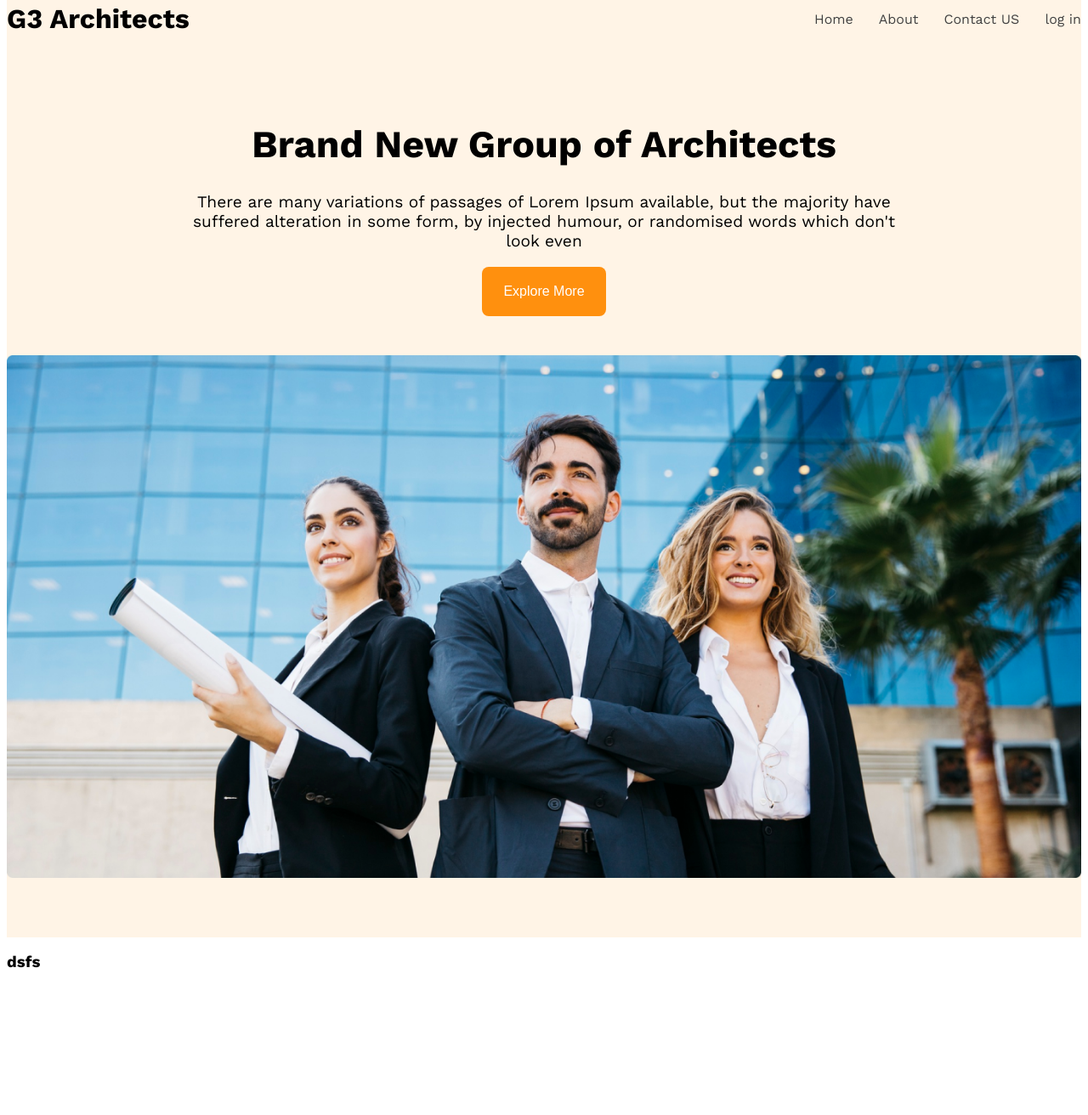
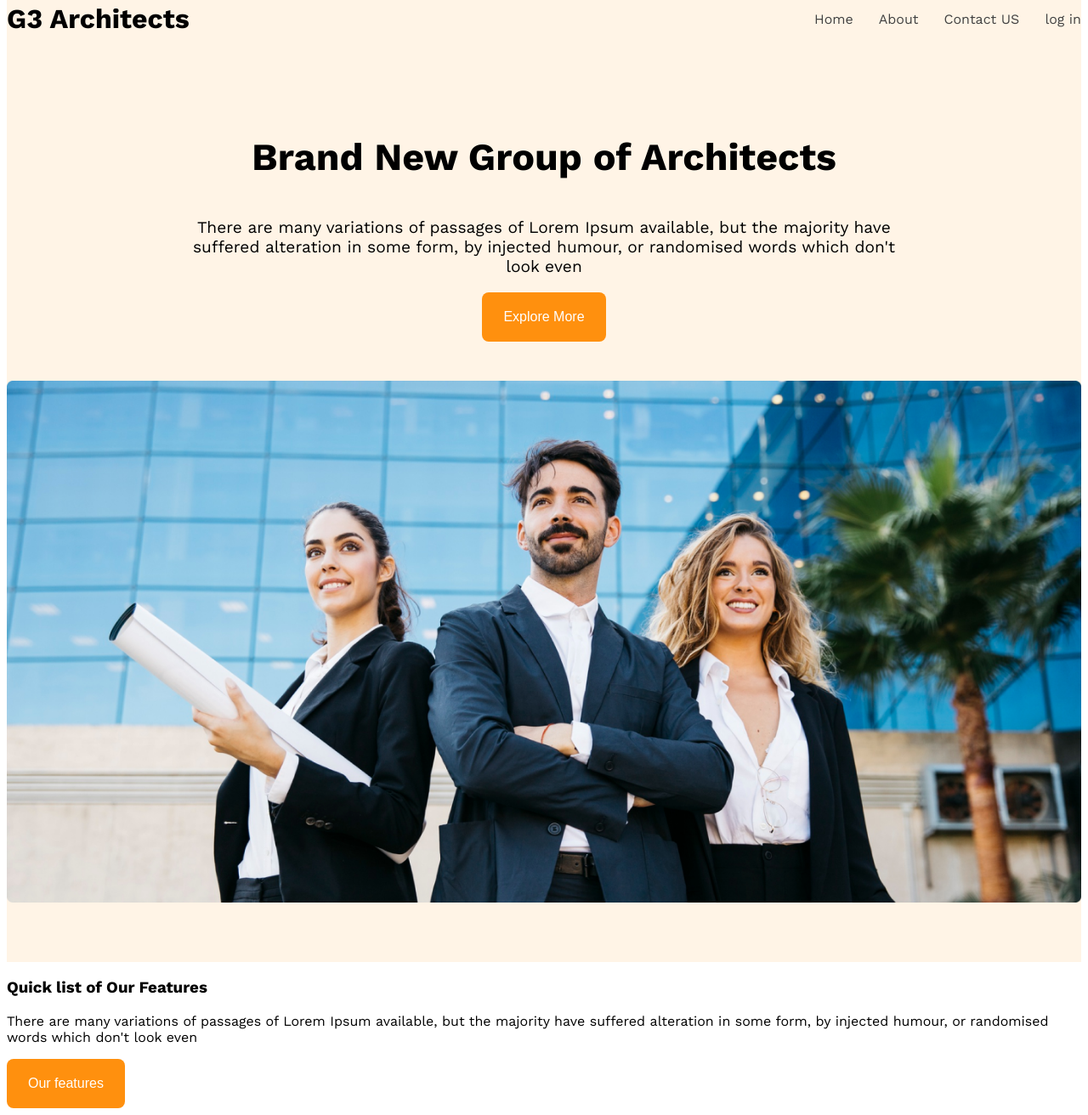
Before and after one commit to TOWHID162153/g3-architects-web, a plain HTML site: page index.html in a window 1280 px wide. Shown: the part 57-1369 px from the top of the page at 85% size. Before the commit the page ends 1219 px from the top, so only its background shows below. Drawn offline with nearby package versions, Linux system fonts and the light colour scheme.

Commit message:
my first commit for the our features section

```diff
--- a/index.html
+++ b/index.html
@@ -23,22 +23,38 @@
         </nav>
         <div class="banner">
             <div class="banner-text">
-                <h1 class="banner-h1">Brand New
+                <h3 class="all-h3">Brand New
                     Group of Architects
-                </h1>
-                <p class="banner-para">
+                </h3>
+                <p class="all-para">
                     There are many variations of passages of Lorem Ipsum available, but the majority have suffered
                     alteration in some form, by injected humour, or randomised words which don't look even
                 </p>
                 <button class="button-primary">Explore More</button>
             </div>
 
-                <img class="banner-img-size" src="images/banner.png" alt="banner">
+            <img class="banner-img-size" src="images/banner.png" alt="banner">
 
         </div>
     </header>
-    <main>
-            <h3 class="hide">dsfs</h3>
+    <main class="main-sec">
+        <section>
+            <div class="teams">
+                <div class="teams-img-container">
+
+                </div>
+                <div class="our-features">
+                    <h3 class="banner-h1">
+                        Quick list of Our Features
+                    </h3>
+                    <p class="banner-para">
+                        There are many variations of passages of Lorem Ipsum available, but the majority have suffered
+                        alteration in some form, by injected humour, or randomised words which don't look even
+                    </p>
+                    <button class="button-primary">Our features</button>
+                </div>
+            </div>
+        </section>
     </main>
     <footer>
 
--- a/style/style.css
+++ b/style/style.css
@@ -28,19 +28,26 @@
     color: rgba(66, 66, 66, 1);
 }
 
+.all-h3 {
+    font-size: 2.8rem;
+    width: 100%;
+}
+
+.all-para {
+    font-size: 1.2rem;
+    width: 100%;
+}
 
 /* share */
 
-/* header */
 
 
-/* .navbar{
-
-} */
+/* navbar */
 .nav-justify {
     justify-content: space-between;
     align-items: center;
 }
+
 .nav-brand {
     font-size: 2rem;
     font: 700;
@@ -57,21 +64,32 @@
     font-size: 1rem;
 }
 
-/* header */
+/* navbar */
 
-/* banner */
-.navbar,.banner {
+
+
+
+
+/* ---alingment center--- */
+.navbar,
+.banner {
     max-width: 1440px;
     margin: 0 auto;
     padding: 20px 0;
 }
 
-/* banner */
-.banner-img-size {
-    width: 100%;
-    padding: 46px 0px;
+.main-sec {
+    max-width: 1440px;
+    margin: 0 auto;
 }
 
+/* ---alingment center--- */
+
+
+
+
+
+/* banner */
 .banner-text {
     max-width: 862px;
     text-align: center;
@@ -79,15 +97,6 @@
     margin: 0 auto;
 }
 
-.banner-h1 {
-    font-size: 2.8rem;
-    width: 100%;
-}
-
-.banner-para {
-    font-size: 1.2rem;
-    width: 100%;
-}
 .button-primary {
     background-color: rgba(255, 144, 14, 1);
     color: white;
@@ -97,10 +106,24 @@
     border: none;
 }
 
-/* media */
+.banner-img-size {
+    width: 100%;
+    padding: 46px 0px;
+}
+
+/* banner */
+
+
+
+
+/* media break-point*/
 @media screen and (max-width: 768px) {
-    .banner, .navbar  {
+
+    .banner,
+    .navbar {
         flex-direction: column;
     }
 
 }
+
+/* media break-point*/
```
